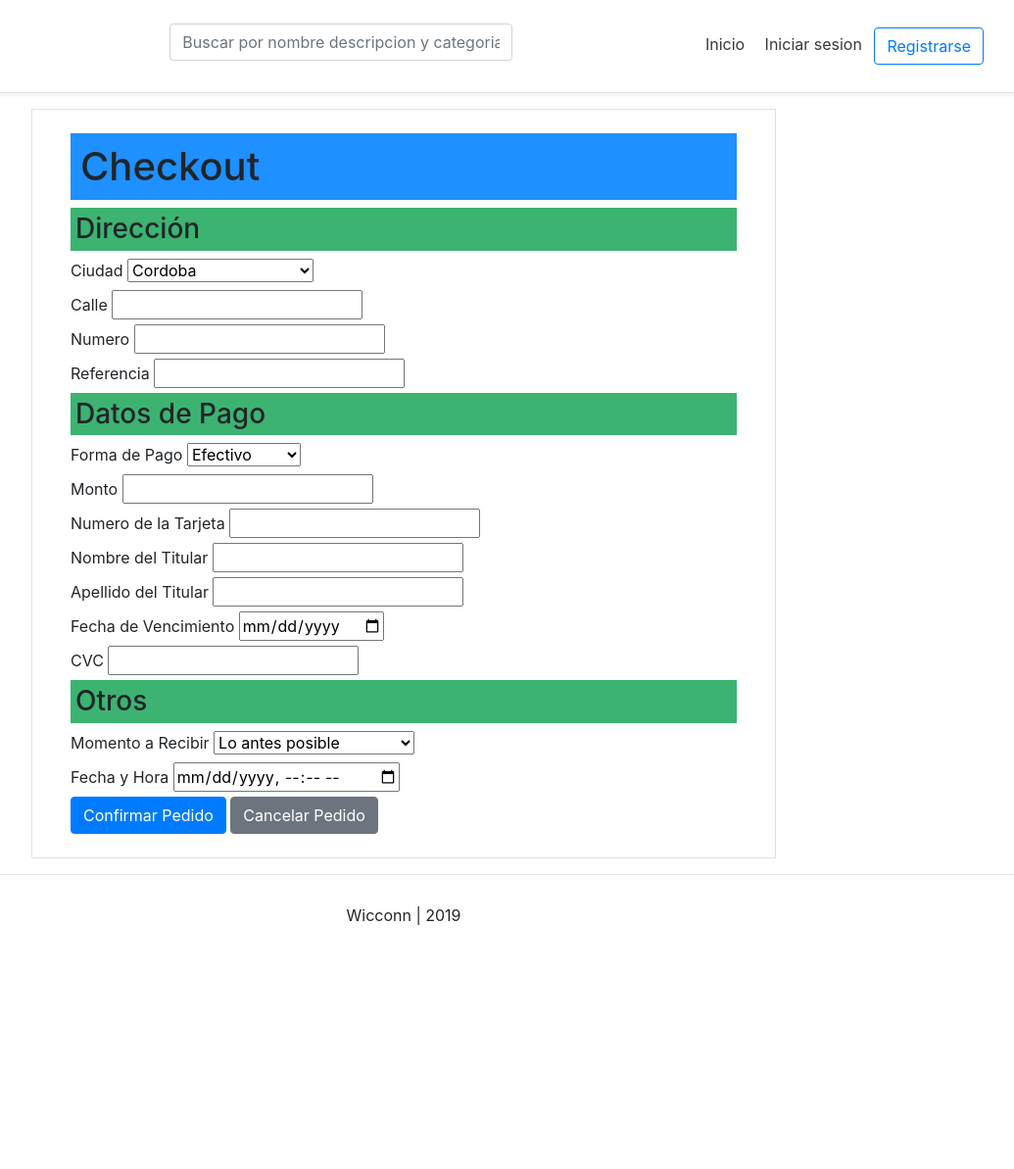
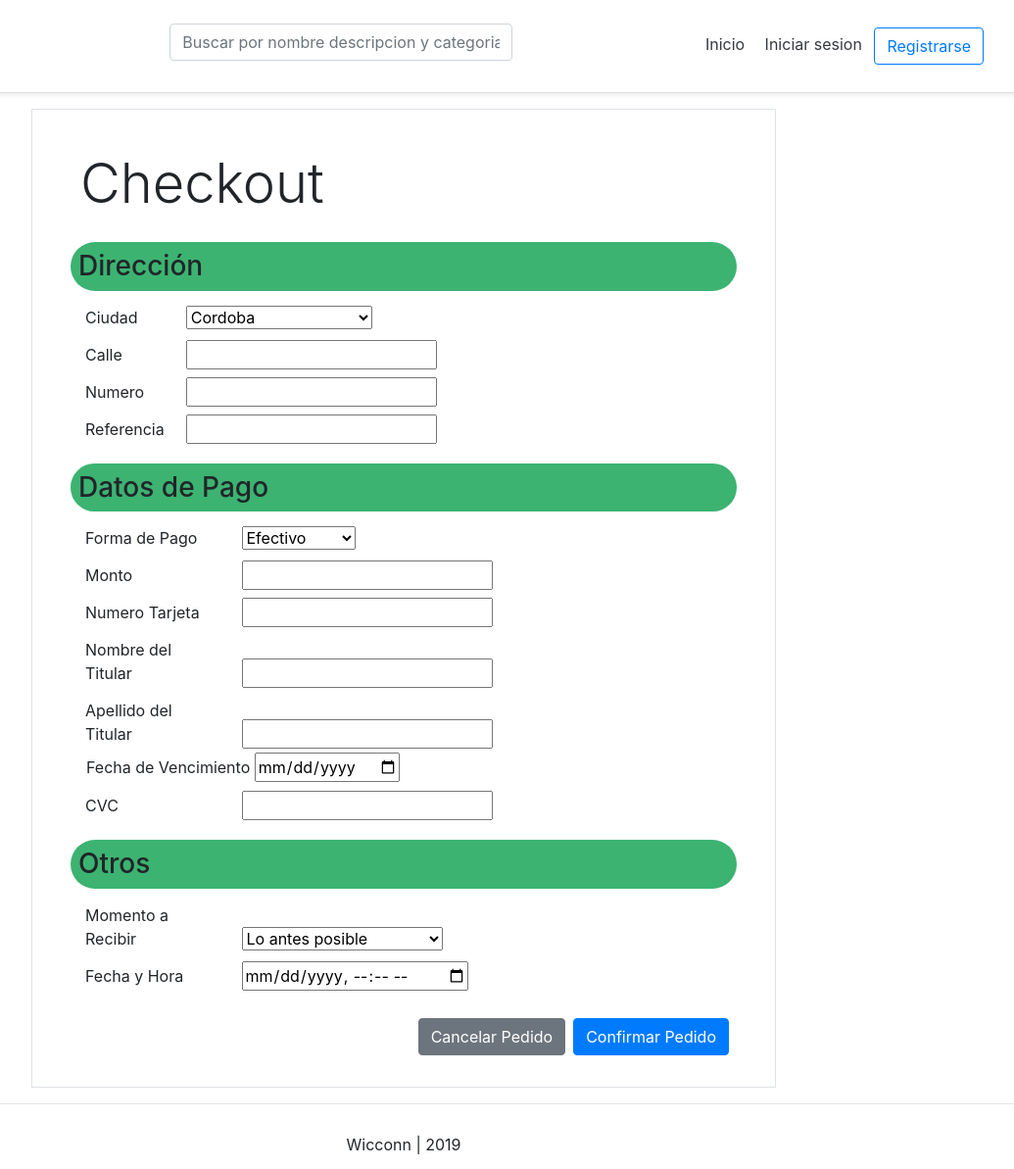
Before and after one commit to ISW-Grupo8/tp2020, a Django app: page /products/create/order in a window 1280 px wide. Shown: the whole page at 98% size, without its empty margins (228-1263 px from the left). Before the commit the page ends 944 px from the top, so only its background shows below. Run offline with Django 3.2, Linux system fonts and the light colour scheme; some libraries are stand-ins or nearby versions.

Commit message:
Estetica Formulario

```diff
--- a/deliverEats/products/templates/products/create_order.html
+++ b/deliverEats/products/templates/products/create_order.html
@@ -8,20 +8,26 @@
 
 <div>
 	<div class="container-fluid">
-		<div class="row">
+		<div class="row my-2">
 			<div class="col">
-				<h1 style="background-color: DodgerBlue; padding: 10px;">
+				<h1 class="display-4" style="padding: 10px;">
 					Checkout
 				</h1>
 			</div>
 		</div>
-		<div class="row">
+		<div class="row my-2">
 			<div class="col">
-				<h3 style="background-color: MediumSeaGreen; padding: 5px;">
+				<h3
+					style="
+						background-color: MediumSeaGreen;
+						padding: 8px;
+						border-radius: 25px;
+					"
+				>
 					Dirección
 				</h3>
 
-				<label for="Ciudad">Ciudad</label>
+				<label for="Ciudad" class="col-sm-2 col-form-label">Ciudad</label>
 				<select id="ciudades" name="ciudades">
 					<option value="Cordoba">Cordoba</option>
 					<option value="Rio Cuarto">Rio Cuarto</option>
@@ -36,62 +42,92 @@
 				</select>
 				<br />
 
-				<label for="Calle">Calle</label>
+				<label for="Calle" class="col-sm-2 col-form-label">Calle</label>
 				<input type="text" name="calle" id="txt_ciudad" />
 				<br />
 
-				<label for="Numero">Numero</label>
+				<label for="Numero" class="col-sm-2 col-form-label">Numero</label>
 				<input type="number" name="numero" id="txt_numero" />
 				<br />
 
-				<label for="Referencia">Referencia</label>
+				<label for="Referencia" class="col-sm-2 col-form-label"
+					>Referencia</label
+				>
 				<input type="text" name="referencia" id="txt_referencia" />
 				<br />
 			</div>
 		</div>
 		<div class="row">
-			<div class="col">
-				<h3 style="background-color: MediumSeaGreen; padding: 5px;">
+			<div class="col my-2">
+				<h3
+					style="
+						background-color: MediumSeaGreen;
+						padding: 5px;
+						padding: 8px;
+						border-radius: 25px;
+					"
+				>
 					Datos de Pago
 				</h3>
 
-				<label for="MetodoPago">Forma de Pago</label>
+				<label for="MetodoPago" class="col-sm-3 col-form-label"
+					>Forma de Pago</label
+				>
 				<select id="tipos_pago" name="tipos_pago">
 					<option value="Efectivo">Efectivo</option>
 					<option value="Tarjeta VISA">Tarjeta VISA</option>
 				</select>
 				<br />
 
-				<label for="Monto">Monto</label>
+				<label for="Monto" class="col-sm-3 col-form-label">Monto</label>
 				<input type="number" name="monto" id="txt_monto" />
 				<br />
 
-				<label for="Numero de la Tarjeta">Numero de la Tarjeta</label>
+				<label for="Numero Tarjeta" class="col-sm-3 col-form-label"
+					>Numero Tarjeta</label
+				>
 				<input type="number" name="num_tarjeta" id="txt_num_tarjeta" />
 				<br />
 
-				<label for="Nombre del Titular">Nombre del Titular</label>
+				<label for="Nombre del Titular" class="col-sm-3 col-form-label"
+					>Nombre del Titular</label
+				>
 				<input type="text" name="nom_titular" id="txt_nom_titular" />
 				<br />
 
-				<label for="Apellido del Titular">Apellido del Titular</label>
+				<label for="Apellido del Titular" class="col-sm-3 col-form-label"
+					>Apellido del Titular</label
+				>
 				<input type="text" name="ape_titular" id="txt_ape_titular" />
 				<br />
 
-				<label for="Fecha de Vencimiento">Fecha de Vencimiento</label>
+				<label for="Fecha de Vencimiento" class="ml-3"
+					>Fecha de Vencimiento</label
+				>
 				<input type="date" name="fecha_vec" id="date_fecha_vec" />
 				<br />
 
-				<label for="CVC">CVC</label>
+				<label for="CVC" class="col-sm-3 col-form-label">CVC</label>
 				<input type="number" name="cvc" id="txt_cvc" />
 				<br />
 			</div>
 		</div>
-		<div class="row">
+		<div class="row my-2">
 			<div class="col">
-				<h3 style="background-color: MediumSeaGreen; padding: 5px;">Otros</h3>
+				<h3
+					style="
+						background-color: MediumSeaGreen;
+						padding: 5px;
+						padding: 8px;
+						border-radius: 25px;
+					"
+				>
+					Otros
+				</h3>
 
-				<label for="Momento a Recibir">Momento a Recibir</label>
+				<label for="Momento a Recibir" class="col-sm-3 col-form-label"
+					>Momento a Recibir</label
+				>
 				<select id="opc_recepcion" name="opc_recepcion">
 					<option value="Lo antes posible">Lo antes posible</option>
 					<option value="Determinar fecha y hora"
@@ -100,7 +136,9 @@
 				</select>
 				<br />
 
-				<label for="Fecha y Hora">Fecha y Hora</label>
+				<label for="Fecha y Hora" class="col-sm-3 col-form-label"
+					>Fecha y Hora</label
+				>
 				<input
 					type="datetime-local"
 					name="fecha_recibir"
@@ -108,8 +146,12 @@
 				/>
 				<br />
 
-				<button type="button" class="btn btn-primary">Confirmar Pedido</button>
-				<button type="button" class="btn btn-secondary">Cancelar Pedido</button>
+				<button type="button" class="btn btn-primary mt-4 float-right mx-2">
+					Confirmar Pedido
+				</button>
+				<button type="button" class="btn btn-secondary mt-4 float-right">
+					Cancelar Pedido
+				</button>
 			</div>
 		</div>
 	</div>
```
